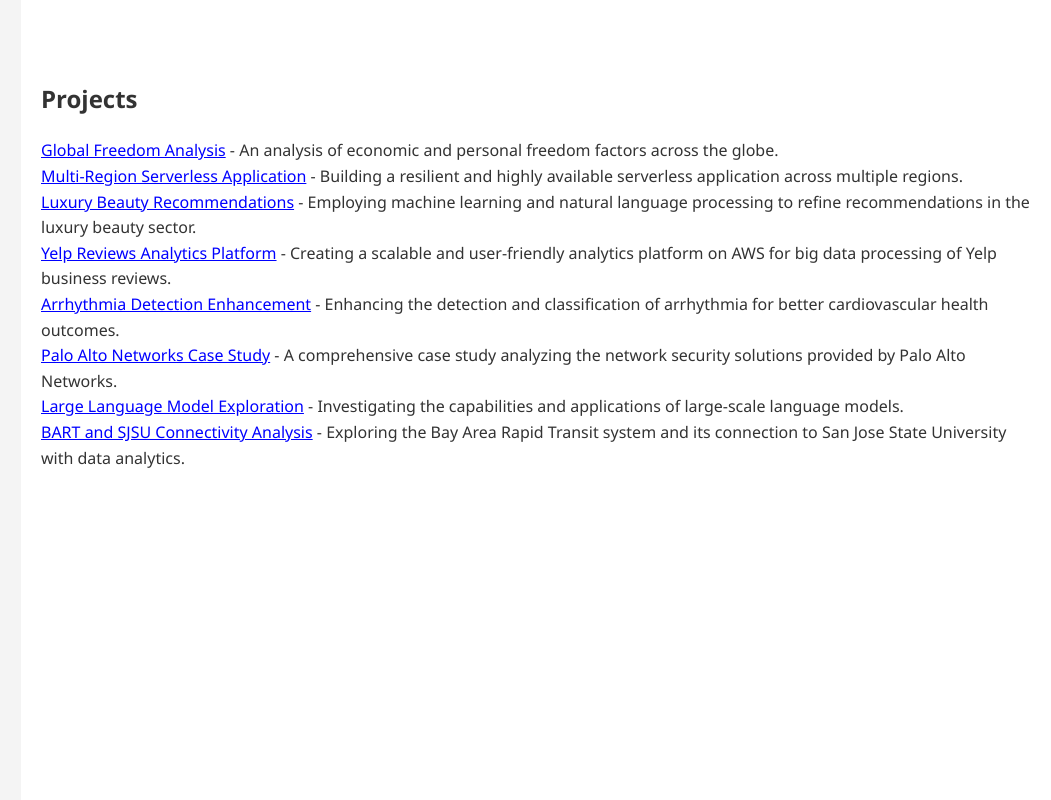
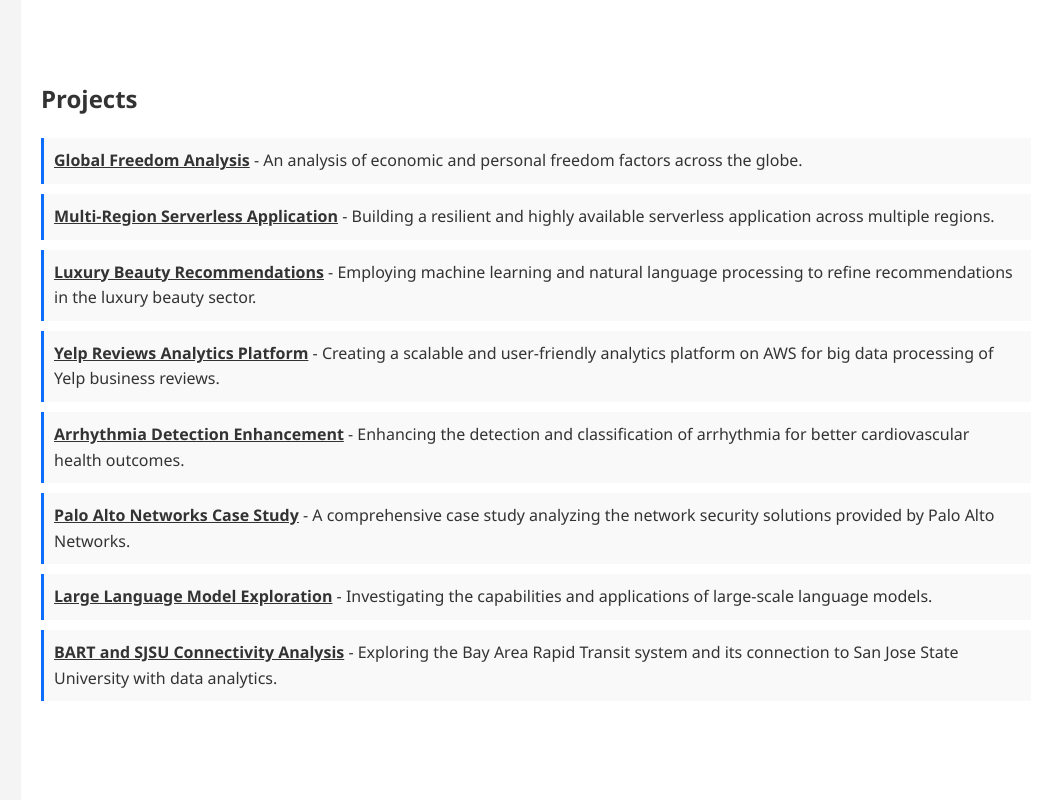
Before and after one commit to SwathiKrish97/Swathi-Ramesh-s-Portfolio, a plain HTML site: page index.html in a window 1280 px wide. Shown: the part 1620-2420 px from the top of the page, without its empty margins (229-1280 px from the left). Drawn offline with Linux system fonts and the light colour scheme.

Commit message:
Update styles.css

```diff
--- a/styles.css
+++ b/styles.css
@@ -92,4 +92,38 @@
   color: #009;
 }
 
-/* Add your own color, typography, and layout styles as needed */
+/* Additional Styles */
+
+/* Project list item styles */
+#projects ul li {
+  background: #f9f9f9;
+  margin-bottom: 10px;
+  padding: 10px;
+  border-left: 3px solid #0d6efd; /* Bootstrap primary color for a little highlight */
+}
+
+/* Project link styles */
+#projects ul li a {
+  color: #333;
+  font-weight: bold;
+}
+
+/* Project link hover styles */
+#projects ul li a:hover {
+  color: #0d6efd; /* Bootstrap primary color */
+  text-decoration: underline;
+}
+
+/* Ensure the footer is at the bottom */
+html, body {
+  height: 100%;
+}
+
+body {
+  display: flex;
+  flex-direction: column;
+}
+
+footer {
+  margin-top: auto; /* Push footer to the bottom */
+}
```
